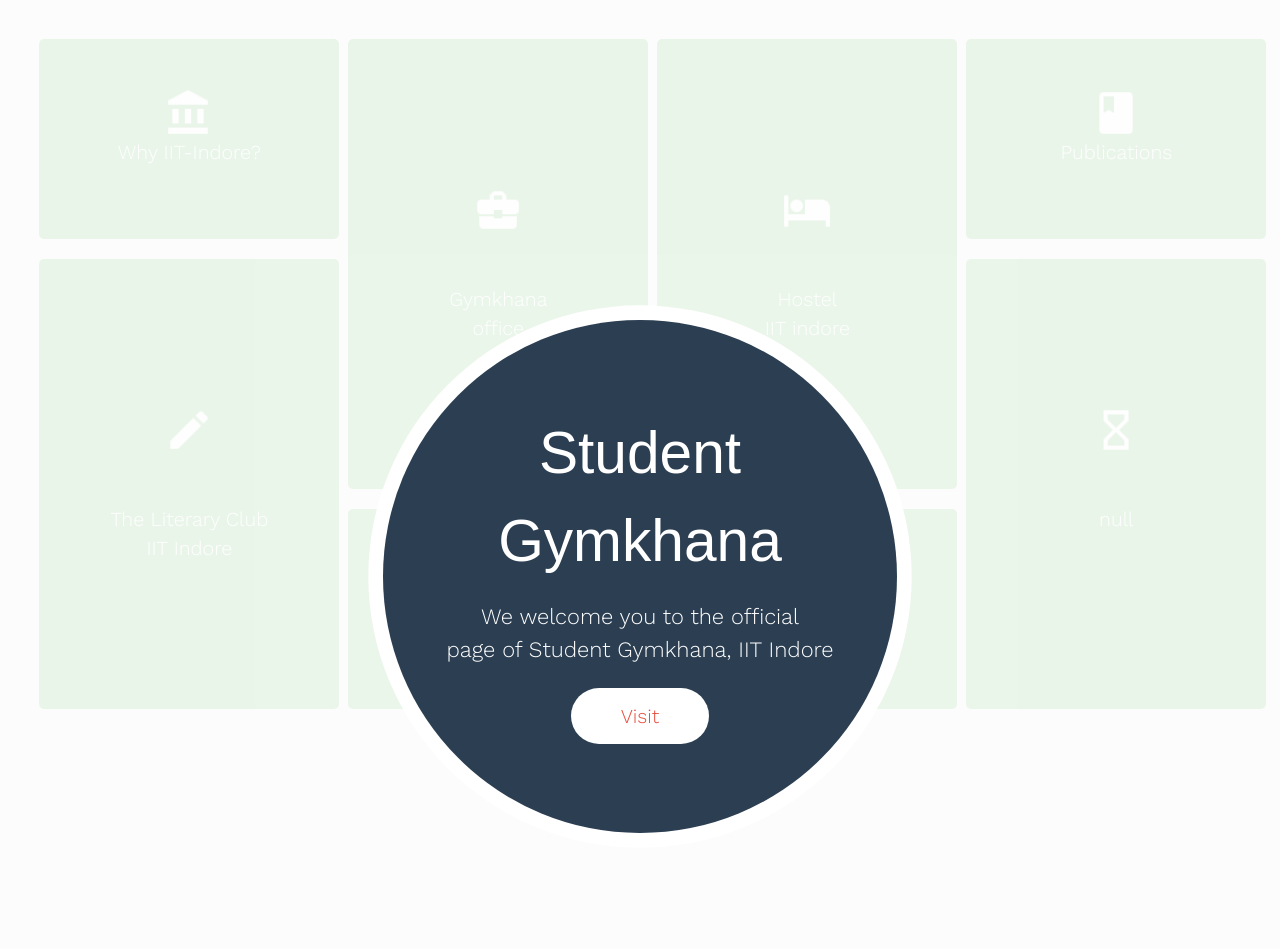
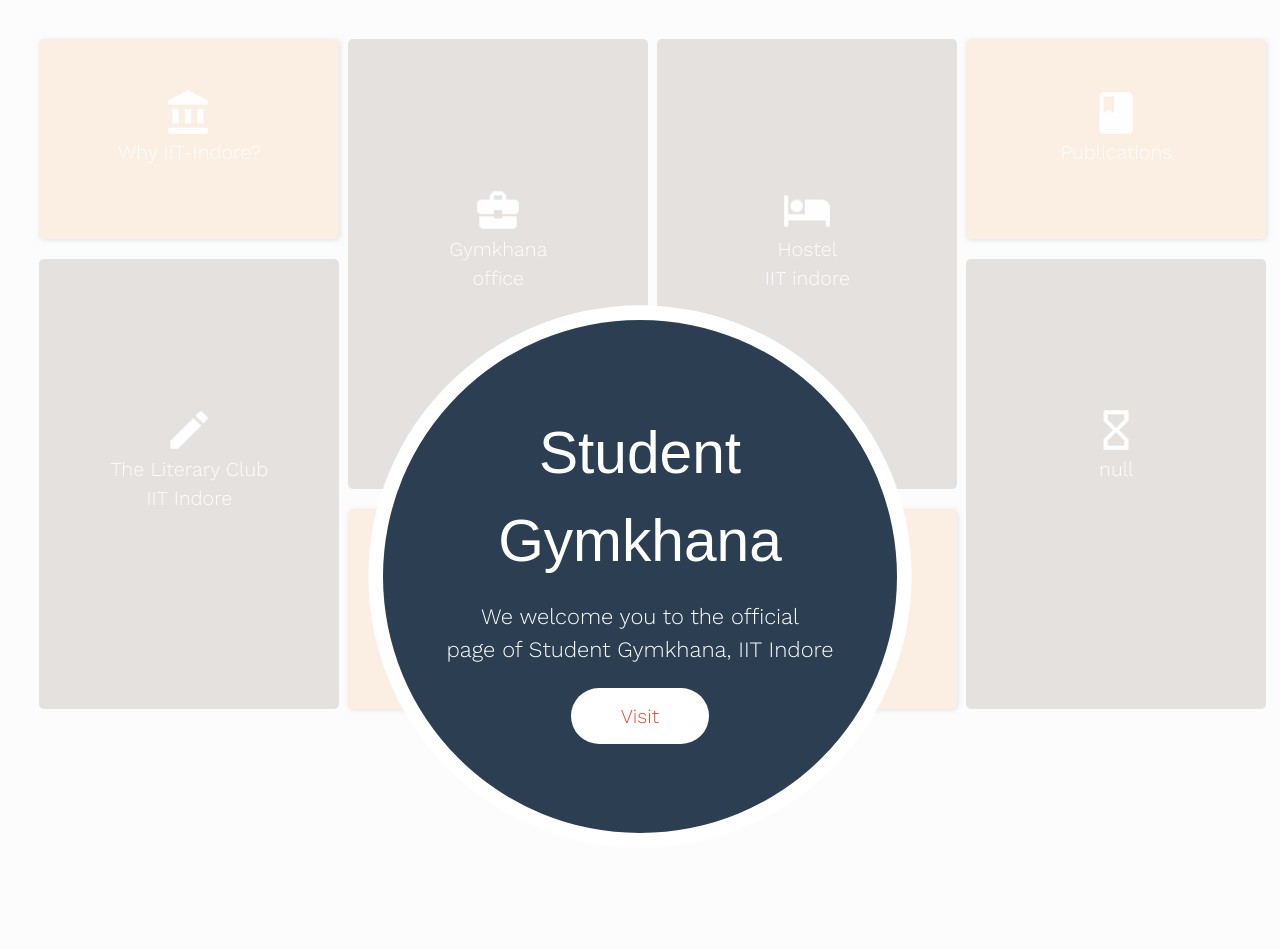
Before and after one commit to ayrusreev/gymkhana, a PHP site: page / in a window 1280 px wide; the page is wider, and only the part inside the window is pictured. Shown: the top 949 px of that part. Run offline with PHP 8.4, Linux system fonts and the light colour scheme; some web fonts are replaced.

Commit message:
Update main.css

```diff
--- a/assets/css/main.css
+++ b/assets/css/main.css
@@ -1706,24 +1706,37 @@ tr:nth-child(even):hover{
 .front-small{
 	height:200px;
 	width:300px;
-	background-color:#7cc576;
+	background-color:#EB9145;
 	border-radius:5px;
 	text-align:center;
 	color: #fff;
+	box-shadow: 1px 1px 5px #2c3f52;
 }
 .front-small h3{
 	color: #fff;
 }
+.icon{
+	height: 20px;
+	width: 20px;
+}
+
+
+
 .front-big{
 	height:450px;
 	width:300px;
-	background-color:#7cc576;
+	/*background-color:#7cc576;*/
+	/*background-color: #5E7014;*/
+	background-color: #523F2C;
+	/*background-color: #459FEB;*/
 	border-radius:5px;
 	text-align:center;
 	color: #fff;
+	/*http://htmlcolorcodes.com/color-picker/*/
 
 }
 .front-big h3{
 	color: #fff;
-	margin-top: 50px;
-}
+	/*margin-top: 50px;*/
+	margin:0px;
+}
```
